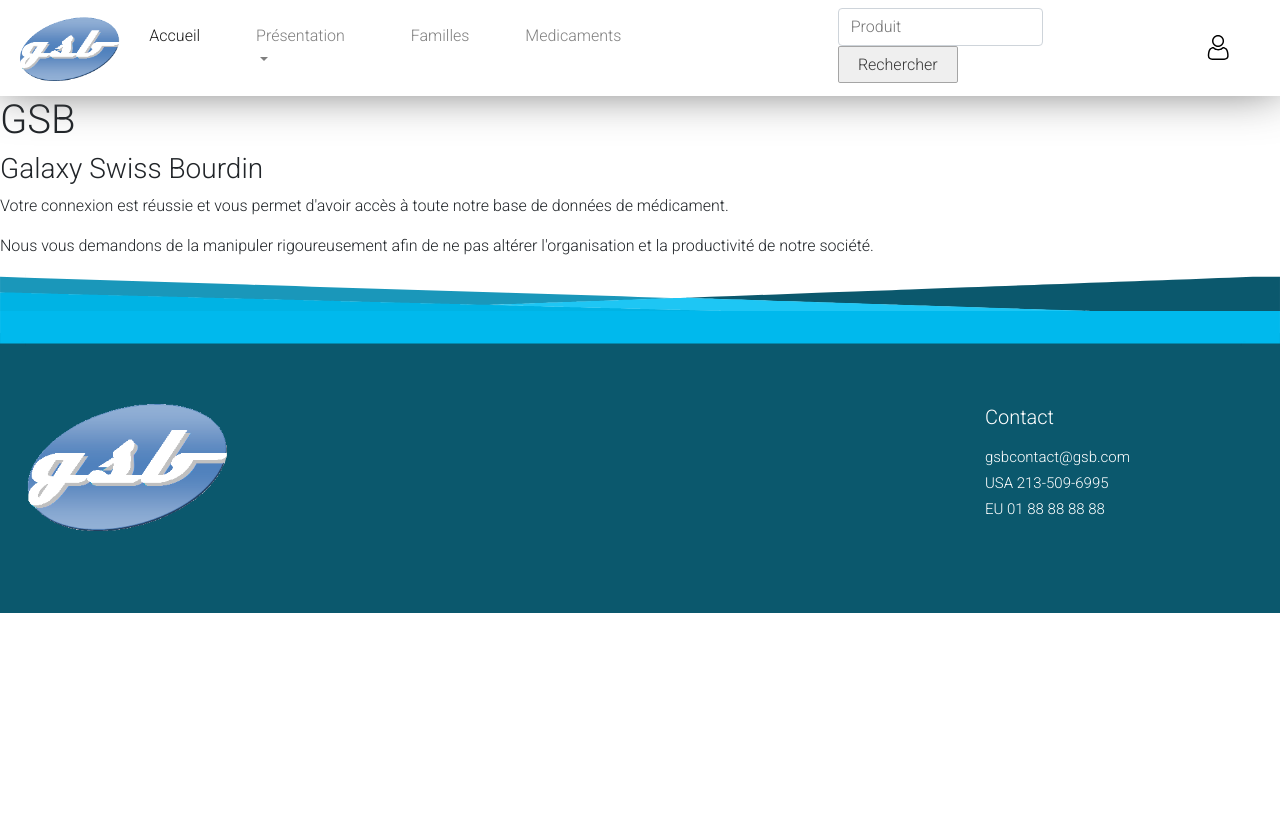
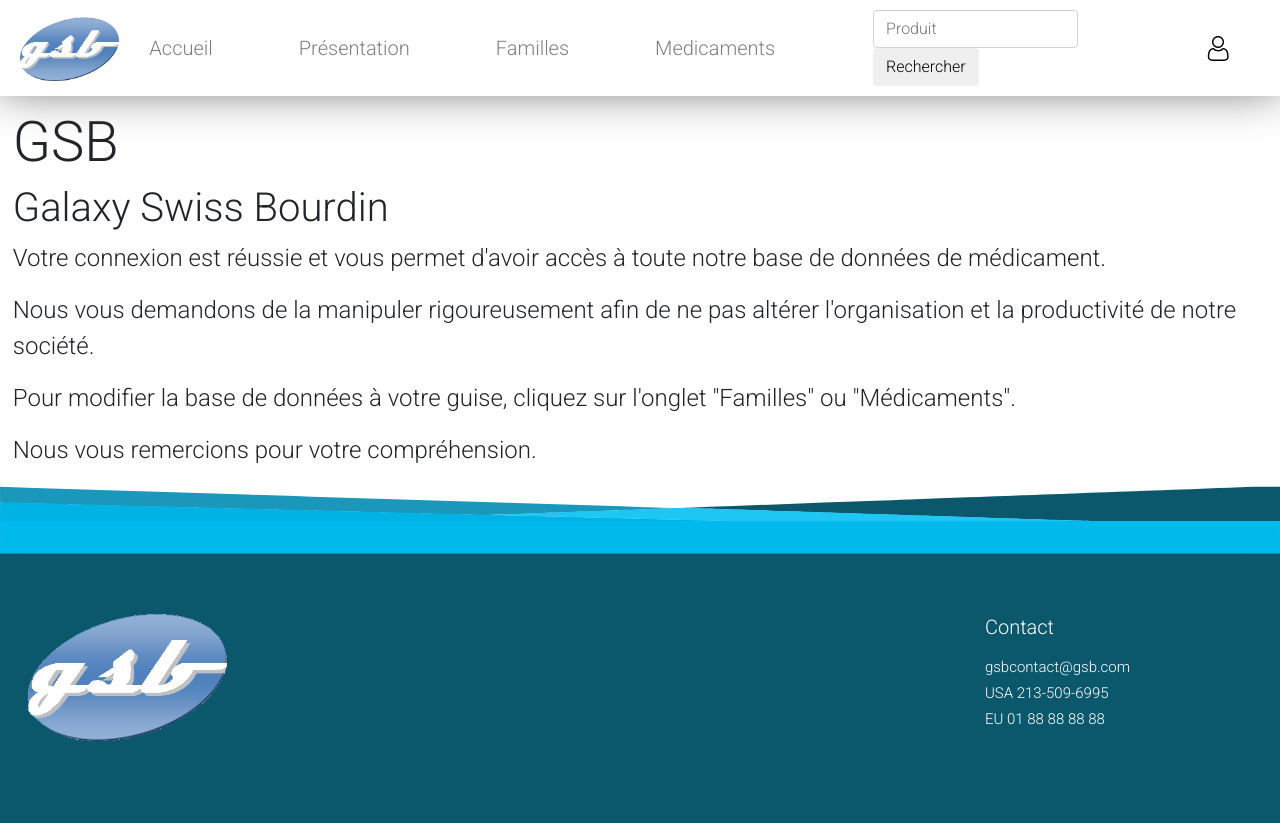
Before and after one commit to bastien15000/gsbIntra, a PHP site: page / in a window 1280 px wide. Before the commit the page ends 613 px from the top, so only its background shows below. Run offline with PHP 8.4, Linux system fonts and the light colour scheme; some libraries are stand-ins or nearby versions.

Commit message:
dernieres modifs

```diff
--- a/controleur/controleur.php
+++ b/controleur/controleur.php
@@ -96,3 +96,9 @@ function deleteMedicament($id)
         header('Location: /gsbIntra/routeur/routeurMedicaments.php');
     }
 }
+
+function searchMedicament($id)
+{
+    $lesMedicaments = findMedicament($id);
+    require(__DIR__.'/../../gsbIntra/view/medicaments.php');
+}
--- a/index.php
+++ b/index.php
@@ -10,6 +10,8 @@
       <h3 class="titre">Galaxy Swiss Bourdin</h3>
       <p>Votre connexion est réussie et vous permet d'avoir accès à toute notre base de données de médicament.</p>
       <p>Nous vous demandons de la manipuler rigoureusement afin de ne pas altérer l'organisation et la productivité de notre société.</p>
+      <p>Pour modifier la base de données à votre guise, cliquez sur l'onglet "Familles" ou "Médicaments".</p>
+      <p>Nous vous remercions pour votre compréhension.</p>
     </div>
   </header>
 
--- a/public/css/menu.css
+++ b/public/css/menu.css
@@ -32,12 +32,17 @@ body{
     fill:orange;
 }
 .navbar-nav{
-    padding-right: 15%;
+    padding-right: 20px;
 }
 
 .nav-item{
-    padding-right: 40px;
+    padding-right: 70px;
 }
+
+.nav-link {
+    font-size: 20px;
+}
+
 .searchButton{
     border-radius:0px!important;
 }
@@ -83,3 +88,20 @@ button.search{
 .inputSearch:focus{
     outline:none!important;
 }
+
+.bloc_header {
+    margin-left: 1%;
+    margin-top: 1%;
+}
+
+.bloc_header h1 {
+    font-size: 3.5em;
+}
+
+.bloc_header h3 {
+    font-size: 2.5em;
+}
+
+.bloc_header p {
+    font-size: 1.5em;
+}
--- a/routeur/routeurMedicaments.php
+++ b/routeur/routeurMedicaments.php
@@ -29,6 +29,9 @@ if(isset($_GET['action'])){
              echo "Veuillez remplir les champs de modification médicament !";
         }
     }
+    elseif($_GET['action'] == 'searchMedicament'){
+        searchMedicament($_POST['medicSearch']);
+    }
 }
 elseif(isset($_GET['idFamille'])){
     medicamentsFromF($_GET['idFamille']);
--- a/view/partials/menu.php
+++ b/view/partials/menu.php
@@ -6,22 +6,20 @@
   <link rel="stylesheet" href="/gsbIntra/public/css/menu.css">
   <link rel="stylesheet" href="https://maxcdn.bootstrapcdn.com/bootstrap/4.0.0/css/bootstrap.min.css" integrity="sha384-Gn5384xqQ1aoWXA+058RXPxPg6fy4IWvTNh0E263XmFcJlSAwiGgFAW/dAiS6JXm" crossorigin="anonymous">
   <script src="script.js"></script>
-
 </head>
 <body>
     <nav class="navbar navbar-expand-lg navbar-light menuBack menuShadow">
     <a class="navbar-brand" href="/gsbIntra"><img src="/gsbIntra/public/images/logo.png" style="height:70px;"/></a>
-
     <div class="collapse navbar-collapse menu" id="navbarSupportedContent">
         <ul class="navbar-nav">
-            <li class="nav-item active">
+            <li class="nav-item">
                 <a class="nav-link" href="/gsbIntra">Accueil <span class="sr-only">(current)</span></a>
             </li>
-            <li class="nav-item dropdown">
-                <a class="nav-link dropdown-toggle" data-toggle="dropdown" href="#" role="button" aria-haspopup="true" aria-expanded="false">
+            <li class="nav-item">
+                <a class="nav-link" href="/gsbIntra/view/presentation.php" aria-expanded="false">
                 Présentation
                 </a>
-                <div class="dropdown-menu" aria-labelledby="navbarDropdown">
+                <!--<div class="dropdown-menu" aria-labelledby="navbarDropdown">-->
                 <!--<a class="dropdown-item" href="routeur/routeur.php?page=familles">Familles</a>
                 <a class="dropdown-item" href="routeur/routeur.php?page=medicaments">Medicament</a>-->
             </li>
@@ -32,9 +30,9 @@
                 <a class="nav-link" href="/gsbIntra/routeur/routeurMedicaments.php">Medicaments</a>
             </li>
         </ul>
-        <form class="form-inline my-2 my-lg-0">
-            <input class="mr-sm-2 inputSearch" type="search" placeholder="Produit" aria-label="Search">
-            <button class="search" type="submit">Rechercher</button>
+        <form class="form-inline my-2 my-lg-0" method="post" action="/gsbIntra/routeur/routeurMedicaments.php?action=searchMedicament">
+            <input class="mr-sm-2 inputSearch" name="medicSearch" type="search" placeholder="Produit" aria-label="Search">
+            <input class="btn" type="submit" value="Rechercher">
         </form>
         <a class="icon" href="/gsb?page=connection">
             <svg class="icon" viewBox="-42 0 512 512.001" xmlns="http://www.w3.org/2000/svg">
```
Also changed, not shown: model/model.php (+10 -0 lines), public/css/consulter.css (+8 -0 lines), public/scss/consulter.scss (+9 -0 lines), view/familles.php (+9 -7 lines), view/medicaments.php (+24 -16 lines), view/presentation.php (added, +20 -0 lines), 1 other file.
